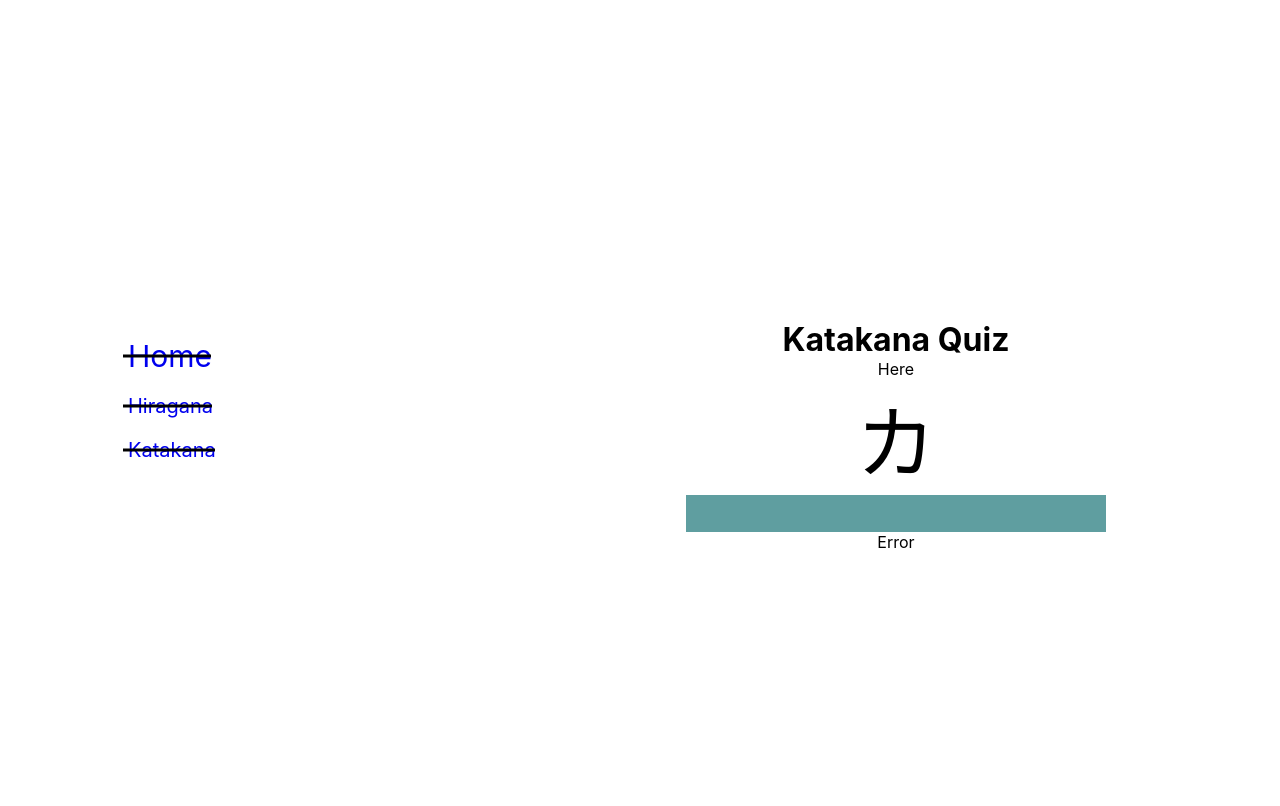
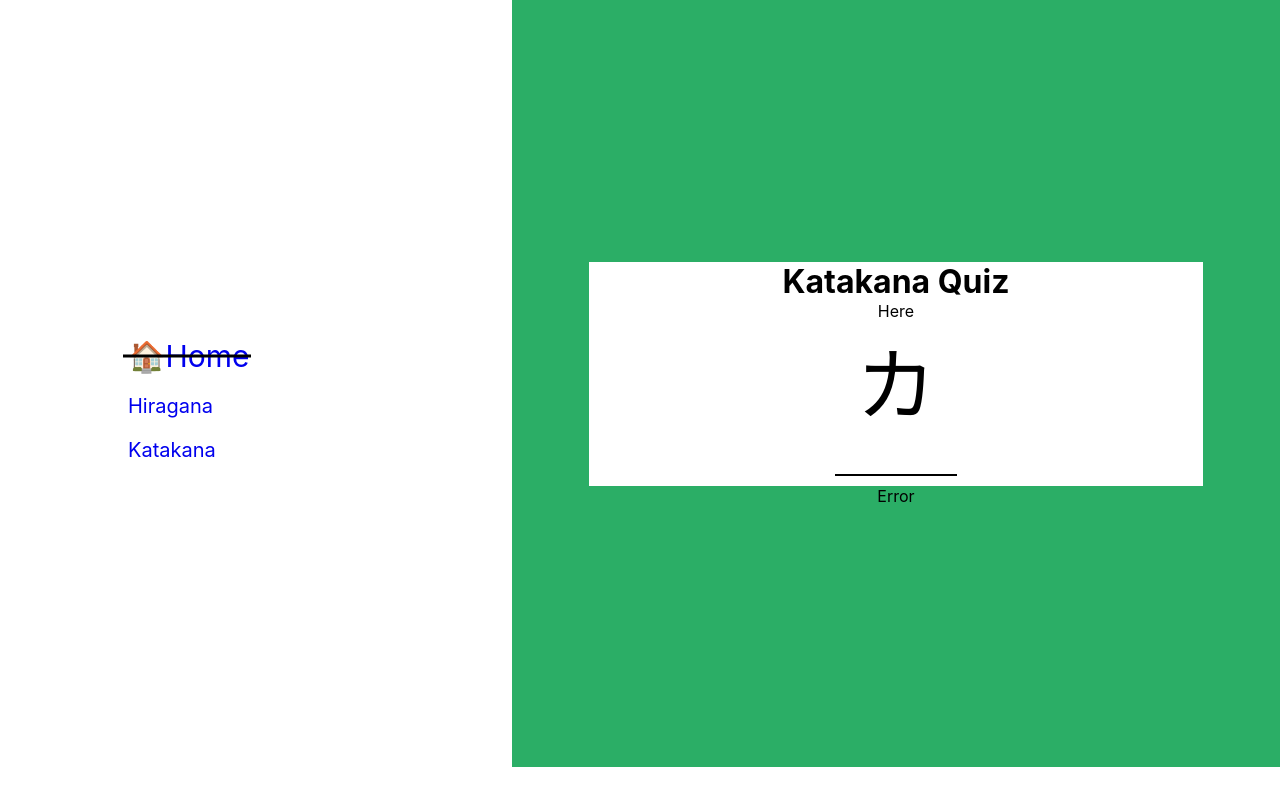
Before and after one commit to yeeahG/Project-wordNote, a React (Create React App) app: page /Katakana in a window 1280 px wide. Shown: the top 806 px of the page. Built offline with nearby package versions, Linux system fonts and the light colour scheme.

Commit message:
[Structure]

```diff
--- a/src/App.css
+++ b/src/App.css
@@ -5,12 +5,6 @@
 .App-logo {
   height: 40vmin;
   pointer-events: none;
-}
-
-@media (prefers-reduced-motion: no-preference) {
-  .App-logo {
-    animation: App-logo-spin infinite 20s linear;
-  }
 }
 
 .App-header {
@@ -29,3 +23,8 @@ a:visited {
   color:#0000;
   text-decoration: none;
 }
+
+/*
+* {
+  background-color: #FCF6F5;
+}*/
--- /dev/null
+++ b/src/Home/Home.css
@@ -0,0 +1,20 @@
+.home-image {
+    display: flex;
+    flex-direction: column;
+    flex: 1;
+    width: 60%;
+    position: absolute;
+    right: 0;
+    padding: 20vh 0;
+    /*background-color: #7b9acc ;*/
+    background: url("../Home/home2.jpg") no-repeat;
+    background-size: cover;
+    background-position: center;
+}
+
+.home-image img {
+    width: 80%;
+    margin: 0 auto;
+    background-color: #fff;
+    border: 2px solid #000;
+}
--- a/src/Home/Home.jsx
+++ b/src/Home/Home.jsx
@@ -1,11 +1,10 @@
 import React from 'react'
+import './Home.css'
 
 const Home = () => {
   return (
-    <div>
-        <div className='hiragana'>
-          <img src={'images/home.png'} />
-        </div>
+    <div className='home-image'>
+        <img src={'images/home.png'} />
     </div>
   )
 }
--- a/src/List/List.css
+++ b/src/List/List.css
@@ -42,15 +42,16 @@
     top: 50%;
     transform: translateY(-50%);
     left: -5px;
-    width: 105%;
+    width: 0%;
     height: 3px;
+    transition: width .2s linear .2s;
     background-color: #000;
-    transition: width .2s linear .2s;
 }
 
 .container .side-bar .list li.active,
 .container .side-bar .list li:hover {
     font-size: 30px;
+
 }
 
 .container .side-bar .list li.active::before,
--- a/src/List/List.jsx
+++ b/src/List/List.jsx
@@ -9,7 +9,7 @@ const List = () => {
       <div className='side-bar'>
         <ul className='list'>
 
-          <li className='active'> <a href="/">Home</a> </li>
+          <li className='active'> <a href="/">🏠Home</a> </li>
           <li> <a href="/Hiragana">Hiragana</a> </li>
           <li> <a href="/Katakana">Katakana</a> </li>
 
@@ -18,9 +18,7 @@ const List = () => {
 
       {/*
       <div className='jp-container'>
-        <div className='hiragana'>
-          <Hiragana />
-        </div>
+        <div className='hiragana'> <Hiragana /> </div>
       </div>*/}
 
     </div>
--- a/src/components/Rows.css
+++ b/src/components/Rows.css
@@ -5,23 +5,44 @@
     width: 60%;
     position: absolute;
     right: 0;
-    padding: 40vh 0;
+    padding: 32.7vh 0;
+    background-color: #2BAE66 ;
+   /*background-color: #7b9acc ;
+    background-color: #fffcbb ;
+    background-color: #f4da01 ;*/
 }
 
- .content .quiz-content {
+.content .quiz-content {
     font-size: 5rem;
-    width: auto;
+    width: 80%;
+    margin: 0 auto;
+    background-color: #fff;
+}
+
+.content .quiz-container {
+    width: 80%;
+    margin: 0 auto;
+    background-color: #fff;
 }
 
 .content .answer-content {
     /* font-size: 8rem; */
     line-height: 1;
+    width: 80%;
+    margin: 0 auto;
+    background-color: #fff;
+}
+
+.answer-content form {
+    padding-bottom: 10px;
 }
 
 .answer-content input {
     /* display: block; */
     font-size: 2rem;
-    background-color: cadetblue;
-    border-bottom: 1rem black;
+    border-bottom: 2px solid black;
     outline: none;
+    width: 20%;
+    margin: 0 auto;
+    background-color: #fff;
 }
```
Also changed, not shown: src/App.js (+2 -5 lines), public/manifest.json, src/Home/home2.jpg (added).
